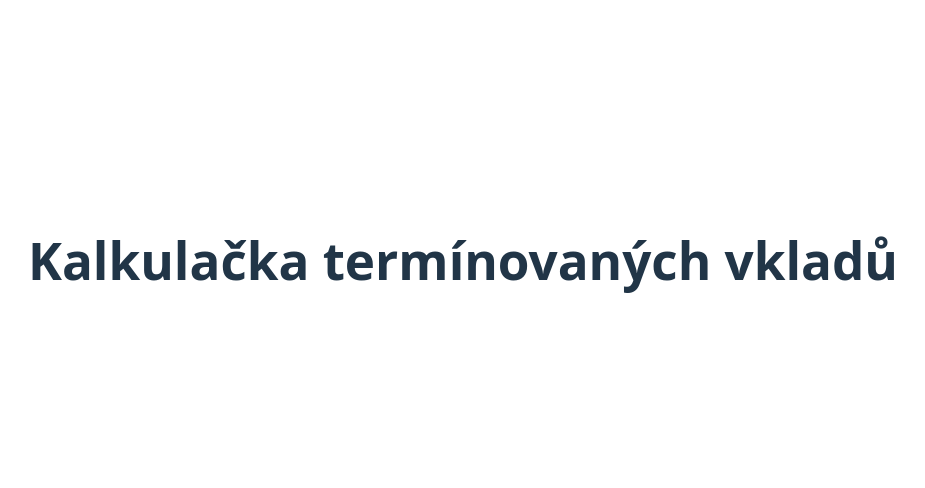
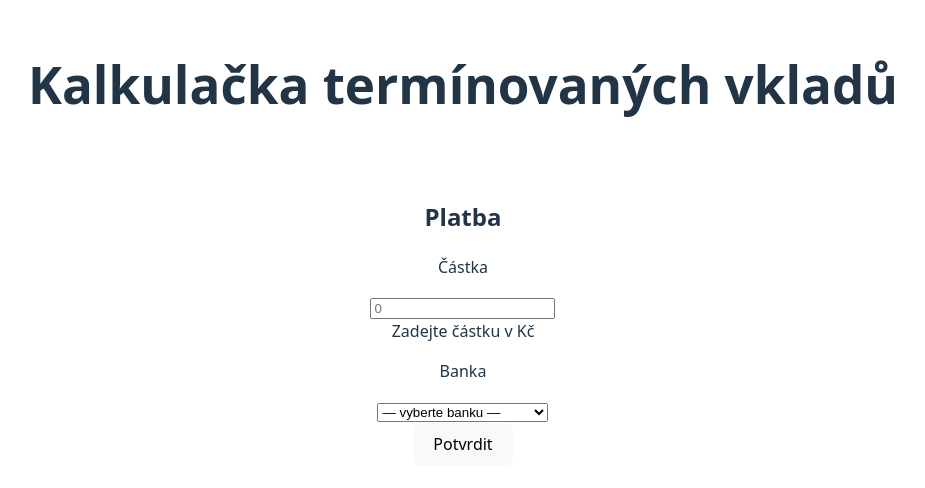
Before and after one commit to klimejo22/kalkulacka_terminovy_vklad, a React (Vite) app: page / in a window 1280 px wide. Shown: the part 140-628 px from the top of the page, without its empty margins (177-1102 px from the left). Built offline with nearby package versions, Linux system fonts and the light colour scheme.

Commit message:
Zakladni UI

```diff
--- a/src/App.tsx
+++ b/src/App.tsx
@@ -1,19 +1,39 @@
 import { useState } from 'react'
 import './App.css'
+import BankOptions from './components/BankOptions'
 
 function App() {
   const [count, setCount] = useState(0)
 
-  const banks = {
-    "Moneta": 3.4,
-    "Česká spořitelna": 2.25,
-    "Komerční banka": 3,
-    "Air Bank" : 3.2
-  }
+
 
   return (
     <>
       <h1>Kalkulačka termínovaných vkladů</h1>
+      <main className={"card"}>
+        <h2>Platba</h2>
+
+
+        <form action="/submit" method="post">
+          <div className={"row"}>
+          <p>Částka</p>
+          <input id="amount" name="amount" type="number" placeholder="0" required />
+          <div className={"hint"}>Zadejte částku v Kč</div>
+        </div>
+
+
+        <div className={"row"}>
+          <p>Banka</p>
+          <select id="bank" name="bank" required>
+            <option value="">— vyberte banku —</option>
+            <BankOptions></BankOptions>
+          </select>
+        </div>
+
+
+        <button type="submit">Potvrdit</button>
+        </form>
+      </main>
     </>
   )
 }
--- /dev/null
+++ b/src/components/BankOptions.tsx
@@ -0,0 +1,29 @@
+export const BankOptions = () => {
+
+    const banks : object= {
+        "Moneta": 3.4,
+        "Česká spořitelna": 2.25,
+        "Komerční banka": 3,
+        "Air Bank" : 3.2
+    }
+
+    function removeDiacritics(str: string) {
+        return str
+            .normalize("NFD")
+            .replace(/[\u0300-\u036f]/g, "")
+            .replace(/\s+/g, "");
+    }
+
+    console.log(Object.entries(banks))
+
+    return (
+
+        <>
+            {Object.entries(banks).map(([key, value]) => {
+                return (<option key={key} value={removeDiacritics(key)}>{key} - {value}%</option>)
+            })}
+        </>
+    )
+}
+
+export default BankOptions
```
